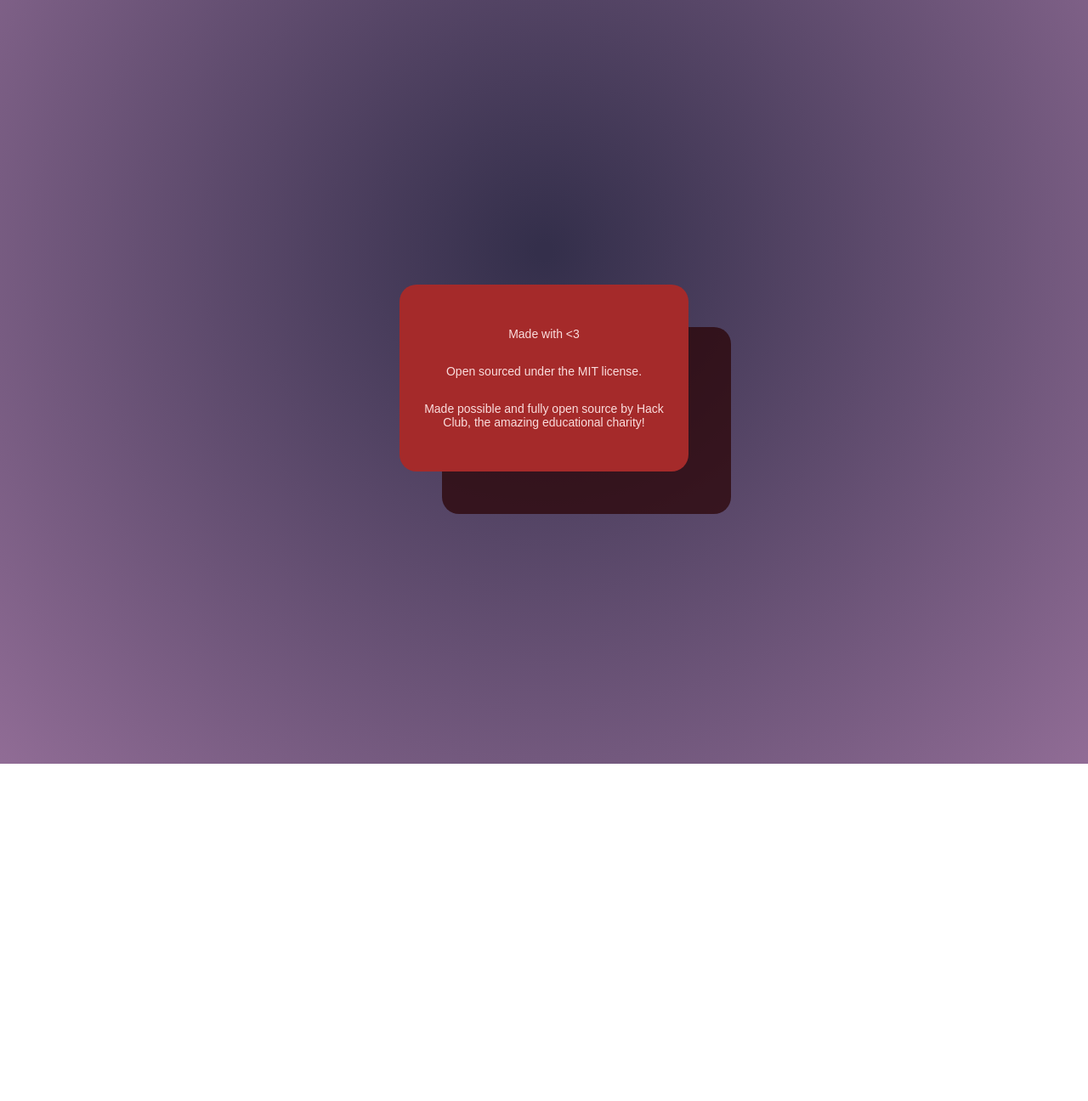
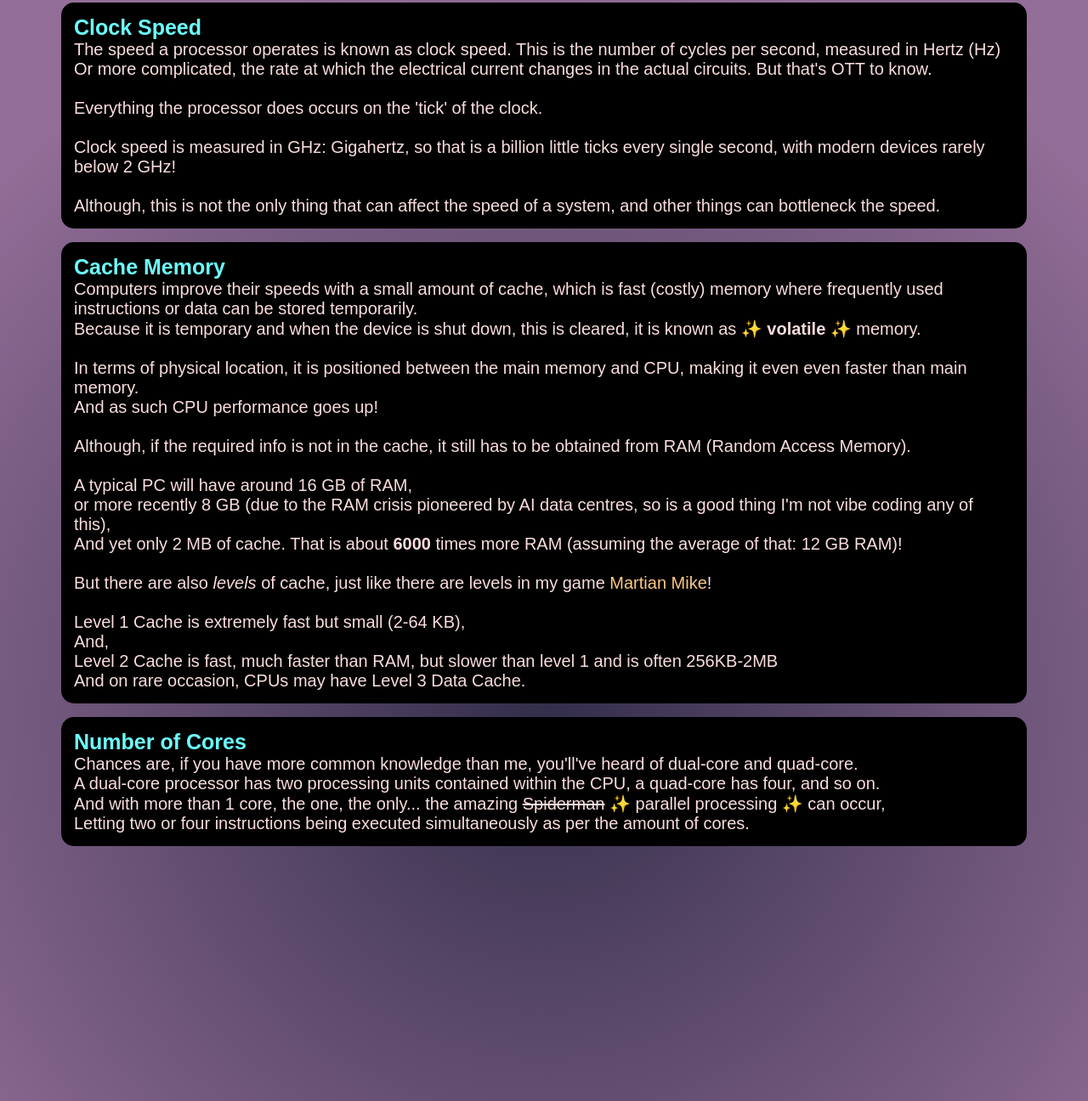
Before and after one commit to FreeformWave544/The-Great-Knowledge-Dump, a plain HTML site: page CS/Hardware/Performance.html in a window 1280 px wide. Shown: the part 308-1604 px from the top of the page at 85% size. Before the commit the page ends 1207 px from the top, so only its background shows below. Drawn offline with Linux system fonts and the light colour scheme.

Commit message:
Updated Content: CPU Performance + Embedded Systems
+ some QoL changes.

```diff
--- a/CS/Hardware/Performance.html
+++ b/CS/Hardware/Performance.html
@@ -13,10 +13,43 @@
             <a class="alt" href="../../index.html" style="height: 50px;">Home</a>
         </div>
     </div>
-    <h1 style="color: #fadddd; text-align: center; margin-top: 10%;"></h1>
-    <div style="white-space: pre-line; background-color: black; border-radius: 15px; padding: 15px; font-size: 20px;"><b><span>_</span></b>
-        _
-    </div>
+    <h1 style="color: #fadddd; text-align: center; margin-top: 10%;">CPU Performance</h1>
+    <div style="white-space: pre-line; background-color: black; border-radius: 15px; padding: 15px; font-size: 20px;"><b><span>Clock Speed</span></b>
+        The speed a processor operates is known as clock speed. This is the number of cycles per second, measured in Hertz (Hz)
+        Or more complicated, the rate at which the electrical current changes in the actual circuits. But that's OTT to know.
+
+        Everything the processor does occurs on the 'tick' of the clock.
+
+        Clock speed is measured in GHz: Gigahertz, so that is a billion little ticks every single second, with modern devices rarely below 2 GHz!
+
+        Although, this is not the only thing that can affect the speed of a system, and other things can bottleneck the speed.
+    </div><br />
+    <div style="white-space: pre-line; background-color: black; border-radius: 15px; padding: 15px; font-size: 20px;"><b><span>Cache Memory</span></b>
+        Computers improve their speeds with a small amount of cache, which is fast (costly) memory where frequently used instructions or data can be stored temporarily.
+        Because it is temporary and when the device is shut down, this is cleared, it is known as &#x2728 <b>volatile</b> &#x2728 memory.
+
+        In terms of physical location, it is positioned between the main memory and CPU, making it even even faster than main memory.
+        And as such CPU performance goes up!
+
+        Although, if the required info is not in the cache, it still has to be obtained from RAM (Random Access Memory).
+
+        A typical PC will have around 16 GB of RAM,
+        or more recently 8 GB (due to the RAM crisis pioneered by AI data centres, so is a good thing I'm not vibe coding any of this),
+        And yet only 2 MB of cache. That is about <b>6000</b> times more RAM (assuming the average of that: 12 GB RAM)!
+
+        But there are also <i>levels</i> of cache, just like there are levels in my game <a href="https://alex.johnson7.co.uk/alien/mike">Martian Mike</a>!
+
+        Level 1 Cache is extremely fast but small (2-64 KB),
+        And,
+        Level 2 Cache is fast, much faster than RAM, but slower than level 1 and is often 256KB-2MB
+        And on rare occasion, CPUs may have Level 3 Data Cache.
+    </div><br />
+    <div style="white-space: pre-line; background-color: black; border-radius: 15px; padding: 15px; font-size: 20px;"><b><span>Number of Cores</span></b>
+        Chances are, if you have more common knowledge than me, you'll've heard of dual-core and quad-core.
+        A dual-core processor has two processing units contained within the CPU, a quad-core has four, and so on.
+        And with more than 1 core, the one, the only... the amazing <s>Spiderman</s> &#x2728 parallel processing &#x2728 can occur,
+        Letting two or four instructions being executed simultaneously as per the amount of cores.
+    </div><br />
     <br /><br /><br /><br /><br /><br /><br /><br /><br /><br /><br /><br /><br /><br /><br /><br /><br /><br /><br /><br /><br /><br />
     <div style="display: flex; flex-direction: column; margin: auto; background-color: brown; padding: 20px; text-align: center; border-radius: 20px; width: 300px; box-shadow: 50px 50px rgba(40, 1, 1, 0.7);">
         <br /><p>Made with <3</p>
--- a/style.css
+++ b/style.css
@@ -4,6 +4,7 @@ body {
     background-color: #2f3b4b;
     background: -moz-radial-gradient(center 45deg, circle closest-corner, #342f4b 0%, #42034b 100%);
     background: -webkit-gradient(radial, center center, 10, center center, 900, from(#342f4b), to(#43034b93));
+    padding: 5%;
 }
 a {
     color: rgb(255, 200, 132);
```
Also changed, not shown: CS/Hardware/Architecture.html (+1 -1 lines), CS/Hardware/Embedded.html (added, +36 -0 lines), CS/NetSec/OS.html (+1 -1 lines), computerMain.html (+1 -0 lines).
